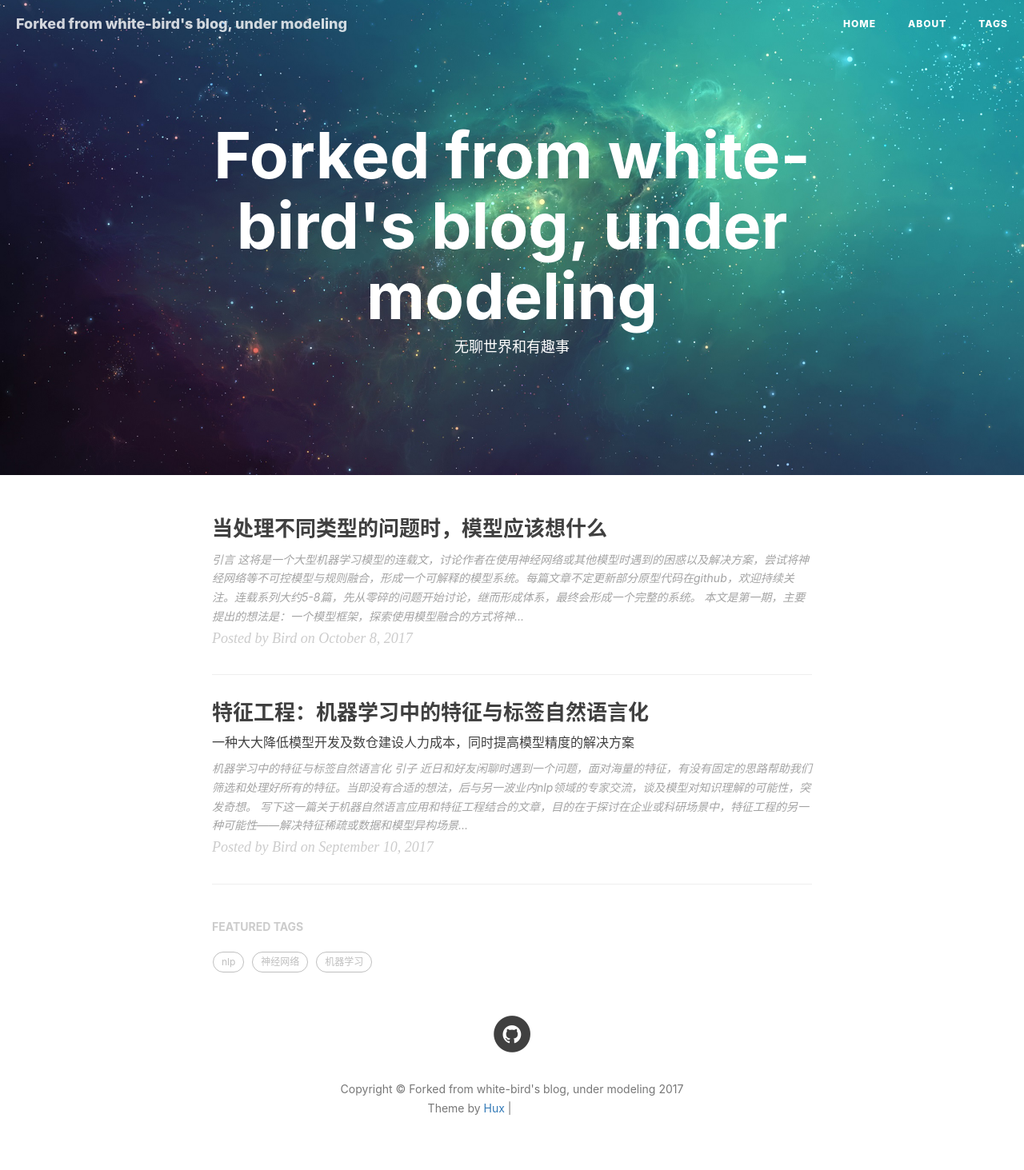
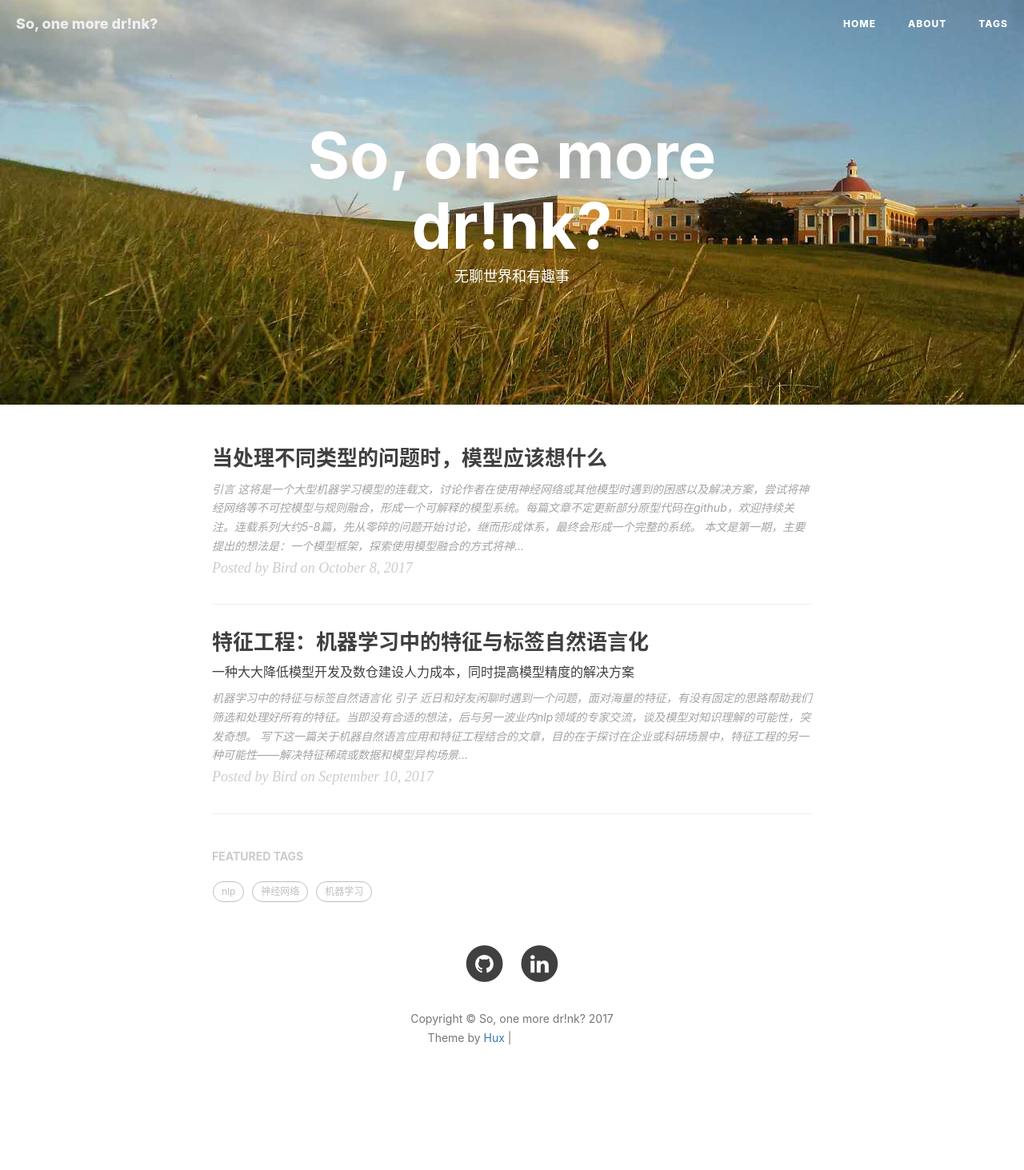
Before and after one commit to Alex-X-W/Alex-X-W.github.io, a Jekyll site: the page built from index.html, in a window 1280 px wide. Shown: the whole page at 80% size. Built offline with Jekyll 4.4.1, drawn with Linux system fonts in a browser that asks for light colours; nearby versions of some CDN libraries; the list of posts is cut into pages by our own code; comment, search, counter and statistics services are not loaded; after the commit the page ends 1375 px from its top, so only the background shows below that; grey boxes are pictures that could not be loaded.

Commit message:
update home

```diff
--- a/_config.yml
+++ b/_config.yml
@@ -1,11 +1,11 @@
 # Site settings
-title: Forked from white-bird's blog, under modeling
+title: So, one more dr!nk?
 SEOTitle: Xuan
-header-img: img/home-bg.jpg
+header-img: img/header.jpeg
 # email:
-description: "无聊世界和有趣事"
-keyword: "机器学习,神经网络,自然语言"
-url: "https://white-bird.github.io"              # your host, for absolute URL
+description: ""
+keyword: ""
+url: "https://alex-x-w.github.io"              # your host, for absolute URL
 baseurl: ""                             # for example, '/blog' if your blog hosted on 'host/blog'
 
 
@@ -14,9 +14,9 @@
 RSS: false
 #weibo_username:     aaaa
 #zhihu_username:     aaaa
-github_username:    white-bird
+github_username:    Alex-X-W
 #facebook_username:  aaaa
-# linkedin_username:  firstname-lastname-idxxxx
+linkedin_username:  xuan-wang-818822a6
 
 
 
@@ -25,7 +25,7 @@
 highlighter: rouge
 permalink: pretty
 paginate: 10
-exclude: ["less","node_modules","Gruntfile.js","package.json","README.md","README.zh.md"]
+exclude: ["less","node_modules","Gruntfile.js","package.json","README.md"]
 anchorjs: true                          # if you want to customize anchor. check out line:181 of `post.html`
 
 
```
Also changed, not shown: README.md (added), img/header.jpeg (added).
